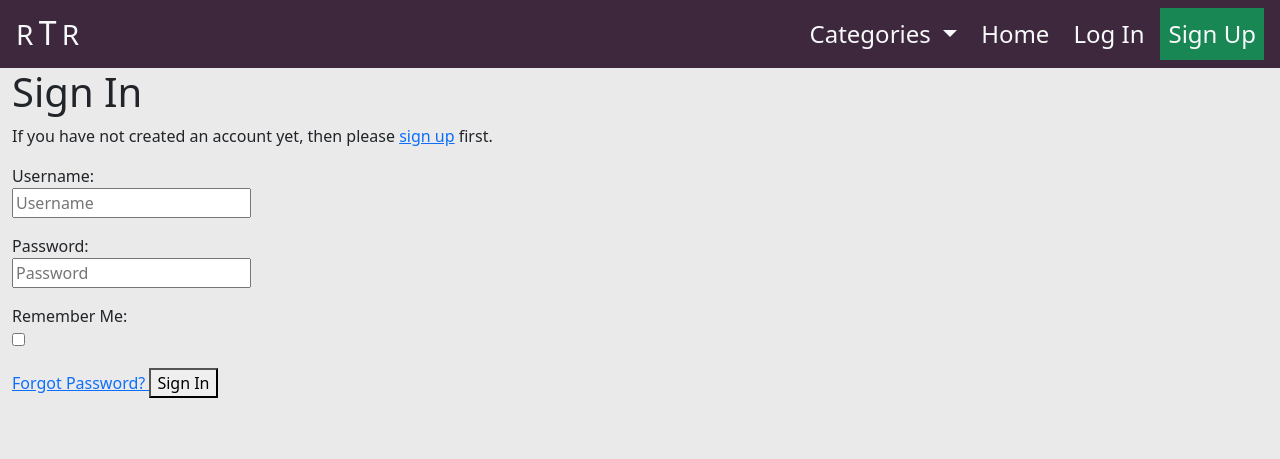
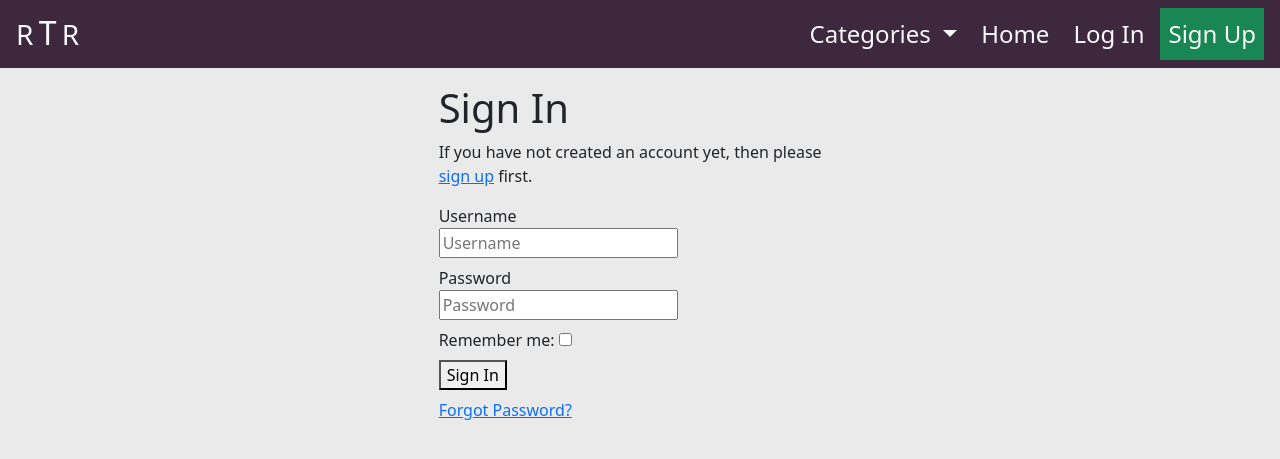
Before and after one commit to Enquil/rtr_v3, a Django app: page /accounts/login/ in a window 1280 px wide. Shown: the top 459 px of the page. Run offline with Django 3.2, Linux system fonts and the light colour scheme; tables that the repository leaves empty hold one stand-in row (values such as "Sample post"); some libraries are stand-ins or nearby versions.

Commit message:
styled login form and split form into multiple separate form fields

```diff
--- a/templates/allauth/account/login.html
+++ b/templates/allauth/account/login.html
@@ -4,9 +4,9 @@
 
 {% block content %}
 
-<div class="container-fluid">
+<div class="container-fluid mt-3">
   <div class="row">
-    <div class="col-12">
+    <div class="col-12 col-md-8 offset-md-2 col-lg-6 offset-lg-3 col-xl-4 offset-xl-4">
 
       <h1>Sign In</h1>
 
@@ -17,16 +17,27 @@
 
       <form class="login" method="POST" action="{% url 'account_login' %}">
         {% csrf_token %}
-        {{ form.as_p }}
+        <div class="d-block mb-2">
+          <label class="d-block" for="remember">Username</label>
+          {{ form.login }}
+        </div>
+        <div class="d-block mb-2">
+          <label class="d-block" for="remember">Password</label>
+          {{ form.password }}
+        </div>
+        <div class="d-block mb-2">
+          <label for="remember">Remember me:</label>
+          {{ form.remember }}
+        </div>
         {% if redirect_field_value %}
         <input type="hidden"
                name="{{ redirect_field_name }}"
                value="{{ redirect_field_value }}" />
         {% endif %}
+        <button class="primaryAction d-block mb-2" type="submit">Sign In</button>
         <a class="button secondaryAction" href="{% url 'account_reset_password' %}">
           Forgot Password?
         </a>
-        <button class="primaryAction" type="submit">Sign In</button>
       </form>
 
     </div>
```
